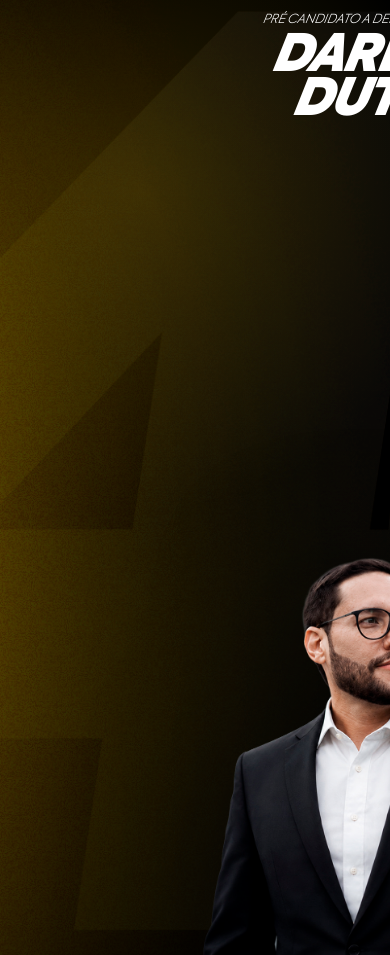
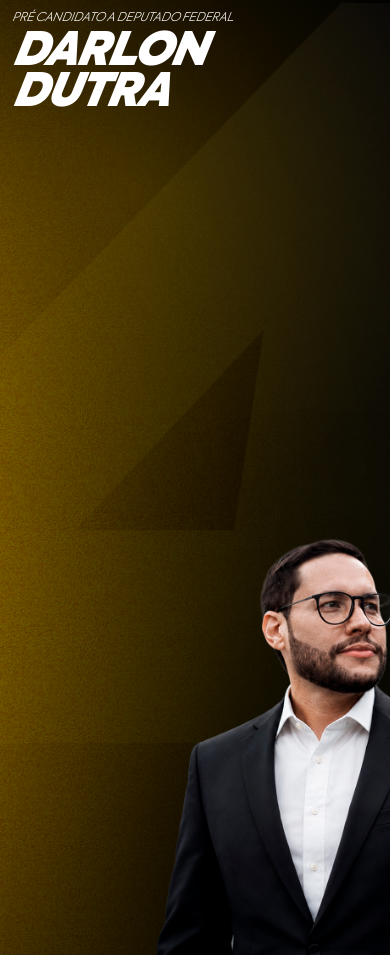
Before and after one commit to Hunter954/DarlonDutra, a Flask app: page / in a window 390 px wide. Run offline with Flask 3, Linux system fonts and the light colour scheme.

Commit message:
Add files via upload

```diff
--- a/app/static/css/style.css
+++ b/app/static/css/style.css
@@ -317,3 +317,61 @@
   .pre-hero-copy h1{font-size:clamp(40px,13.2vw,60px);line-height:.86}
   .pre-hero-person{width:min(88vw,350px);left:52%;bottom:0}
 }
+
+
+/* ===== Mobile rescue v5: puxar tudo mais para a esquerda ===== */
+@media(max-width:768px){
+  .pre-hero-bg{background-position:42% 50%;transform:scale(1.1)}
+  .pre-hero-copy{
+    top:16px;
+    left:16px;
+    right:16px;
+    width:auto;
+    max-width:none;
+    transform:none;
+    align-items:flex-start;
+    text-align:left;
+  }
+  .pre-hero-kicker{
+    justify-content:flex-start;
+    max-width:100%;
+    margin:0 0 8px 0;
+    font-size:clamp(10px,3.3vw,14px);
+    gap:.06em .18em;
+    white-space:normal;
+  }
+  .pre-hero-copy h1{
+    width:100%;
+    font-size:clamp(38px,12.2vw,62px);
+    line-height:.86;
+    letter-spacing:-.045em;
+  }
+  .pre-hero-person{
+    left:42%;
+    width:min(96vw,390px);
+    transform:translateX(-50%);
+    bottom:0;
+  }
+}
+
+@media(max-width:480px){
+  .pre-hero-bg{background-position:40% 50%;transform:scale(1.12)}
+  .pre-hero-copy{
+    top:12px;
+    left:12px;
+    right:12px;
+  }
+  .pre-hero-kicker{
+    font-size:clamp(10px,3.2vw,12px);
+    gap:.05em .16em;
+  }
+  .pre-hero-copy h1{
+    font-size:clamp(34px,11.8vw,54px);
+    line-height:.88;
+  }
+  .pre-hero-person{
+    left:40%;
+    width:min(98vw,360px);
+    bottom:0;
+  }
+}
```
